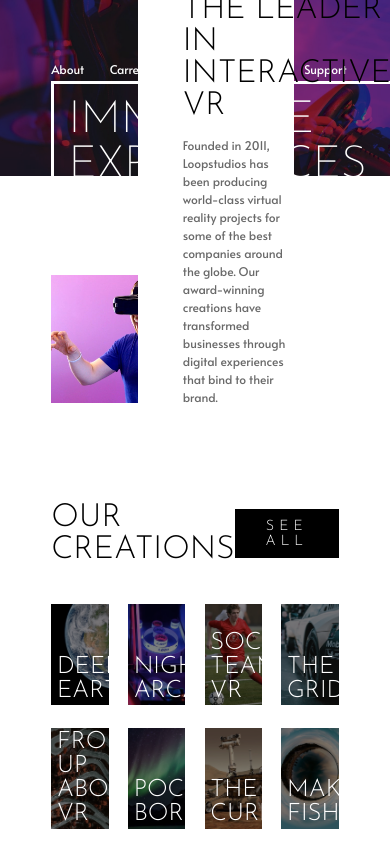
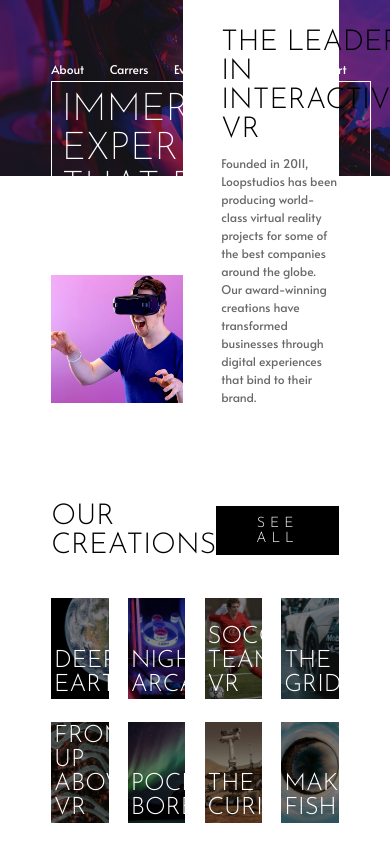
Before and after one commit to ClaudioNoggueira/loopstudios-landing-page, a React (Vite) app: page / in a window 390 px wide. Shown: the top 844 px of the page. Built offline with nearby package versions, Linux system fonts and the light colour scheme.

Commit message:
768px media query

```diff
--- a/src/queries.css
+++ b/src/queries.css
@@ -10,6 +10,7 @@
   }
 
   .hero-section div {
+    border: 2px solid #fff;
     padding: 1.8rem;
     width: 48rem;
   }
@@ -51,6 +52,10 @@
     padding: 12rem 6.4rem 0;
   }
 
+  .about-section div {
+    right: 6.4rem;
+  }
+
   .creations-section {
     padding: 12rem 6.4rem;
   }
@@ -59,3 +64,39 @@
     padding: 4.8rem 6.4rem;
   }
 }
+
+@media (max-width: 768px) {
+  .hero-section div {
+    border: 1px solid #fff;
+    padding: 1.2rem;
+    width: 40rem;
+  }
+
+  .hero-section div h1 {
+    font-size: 4.8rem;
+  }
+
+  .about-section div {
+    gap: 1.2rem;
+    padding: 4.8rem;
+    padding-right: 0;
+    padding-bottom: 0;
+  }
+
+  .about-section div h2 {
+    font-size: 3.6rem;
+  }
+
+  .creations-section .flex h2 {
+    font-size: 3.6rem;
+  }
+
+  .creations-section .image-container h3 {
+    left: 5%;
+    padding-right: 0;
+  }
+
+  .main-footer {
+    gap: 4.8rem;
+  }
+}
```
